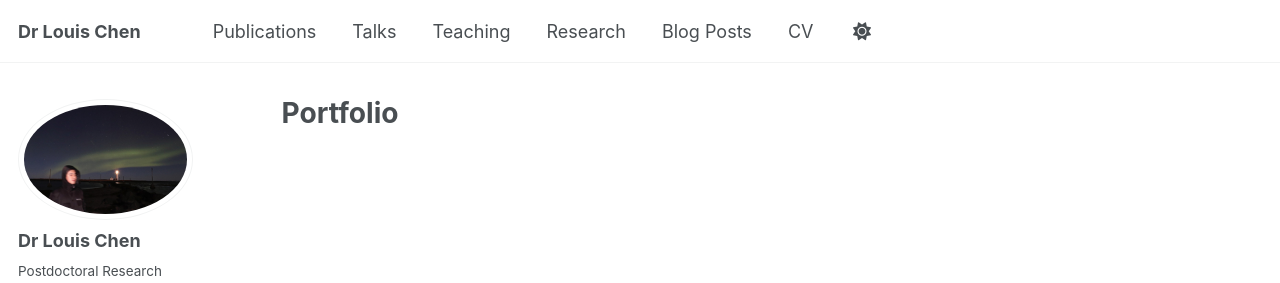
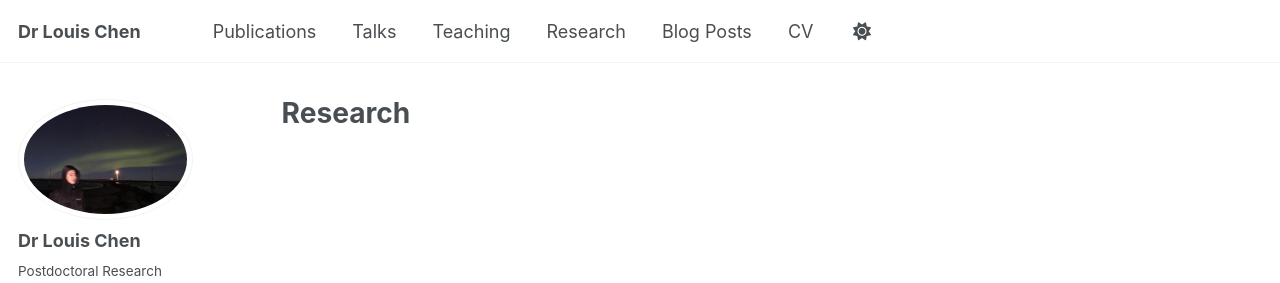
Before and after one commit to Louisanity/louisanity.github.io, a Jekyll site: the page built from _pages/Research.html, in a window 1280 px wide. Shown: the top 283 px of the page. Built offline with Jekyll 4.4.1, drawn with Linux system fonts in a browser that asks for light colours; some web fonts are replaced.

Commit message:
Update and rename portfolio.html to Research.html

```diff
--- a/_pages/portfolio.html
+++ b/_pages/Research.html
@@ -1,13 +1,13 @@
 ---
 layout: archive
-title: "Portfolio"
-permalink: /portfolio/
+title: "Research"
+permalink: /Research/
 author_profile: true
 ---
 
 {% include base_path %}
 
 
-{% for post in site.portfolio %}
+{% for post in site.Research %}
   {% include archive-single.html %}
 {% endfor %}
```
